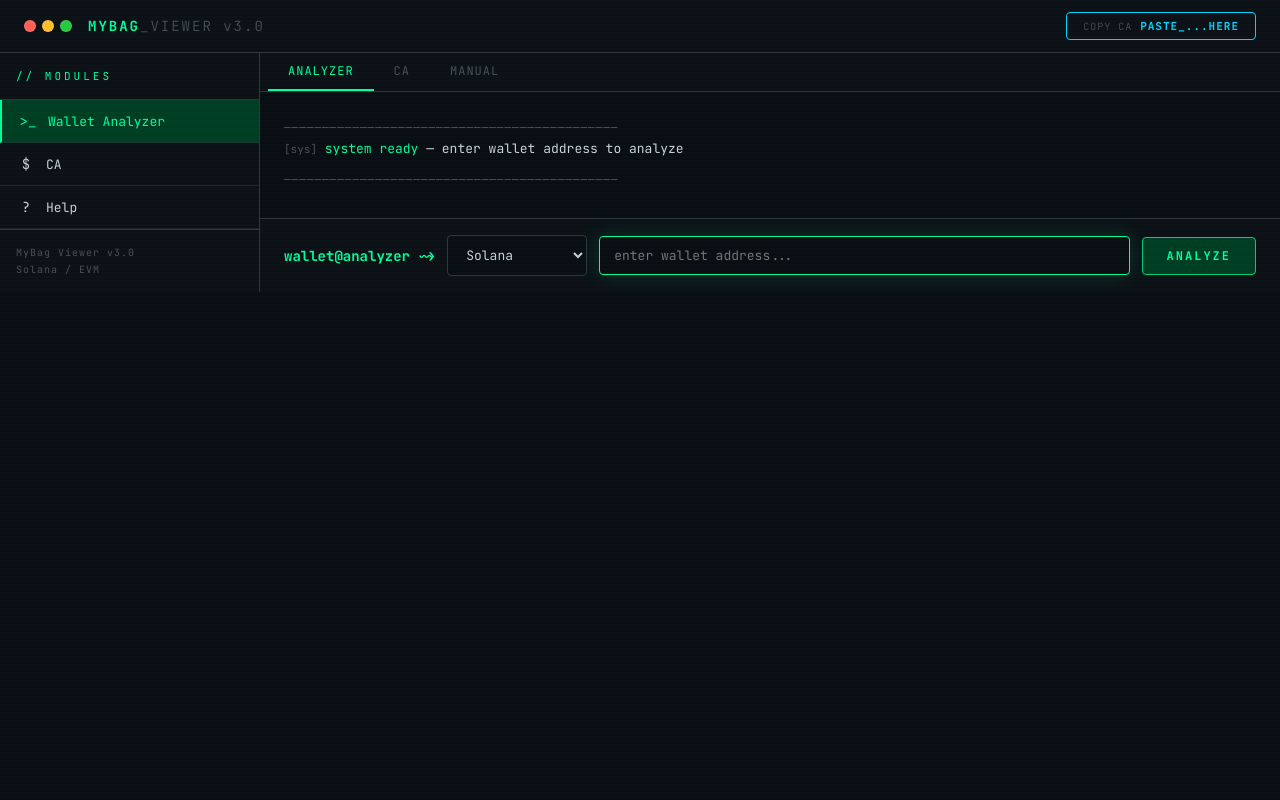
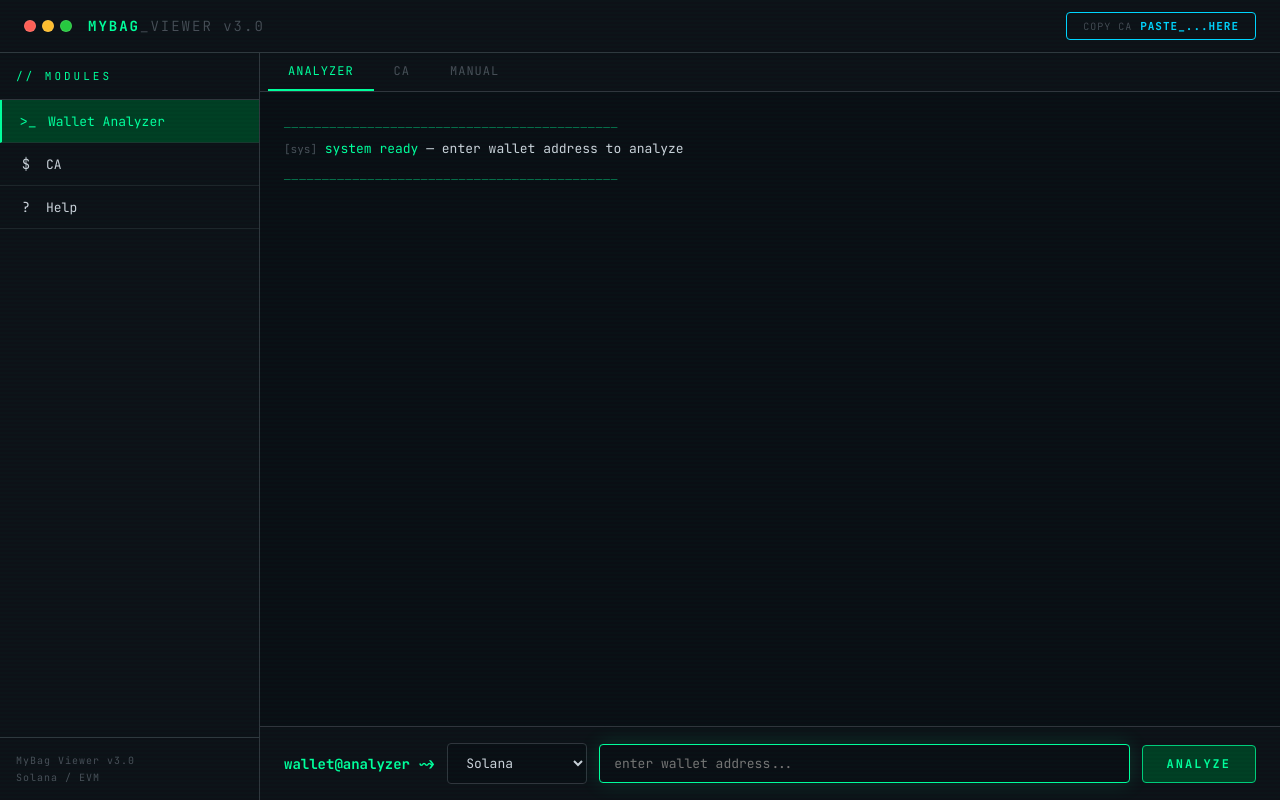
Before and after one commit to nanautee/MyBag-Viewer, a Next.js app: page / in a window 1280 px wide. Built offline with nearby package versions, Linux system fonts and the light colour scheme.

Commit message:
fix: layout height + add @vercel/analytics

```diff
--- a/app/globals.css
+++ b/app/globals.css
@@ -8,8 +8,8 @@
   --orange:#ff8c00;--gray:#30363d;--text:#c9d1d9;
   --dim:#484f58;--glow:0 0 20px rgba(0,255,156,0.15);
 }
-html,body{height:100%;font-family:'JetBrains Mono',monospace;background:var(--bg);color:var(--text)}
-#__next{height:100%;display:flex;flex-direction:column;overflow:hidden}
+html{height:100%}
+body{height:100%;font-family:'JetBrains Mono',monospace;background:var(--bg);color:var(--text);display:flex;flex-direction:column;overflow:hidden}
 
 .scanline{
   position:fixed;top:0;left:0;width:100%;height:100%;
--- a/app/layout.tsx
+++ b/app/layout.tsx
@@ -1,4 +1,5 @@
 import type { Metadata } from "next";
+import { Analytics } from "@vercel/analytics/react";
 import "./globals.css";
 
 export const metadata: Metadata = {
@@ -16,6 +17,7 @@ export default function RootLayout({
       <body>
         <div className="scanline" />
         {children}
+        <Analytics />
       </body>
     </html>
   );
```
Also changed, not shown: package.json (+4 -3 lines), 2 other files (tests, documents, lock files or other folders).
